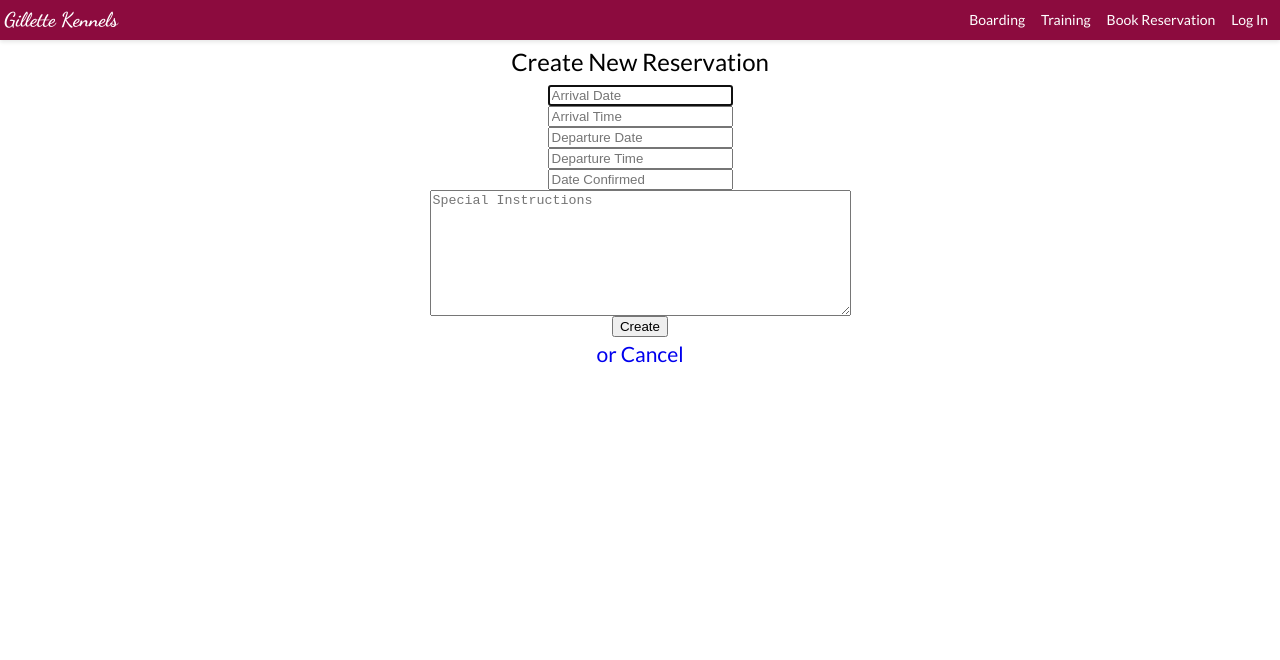
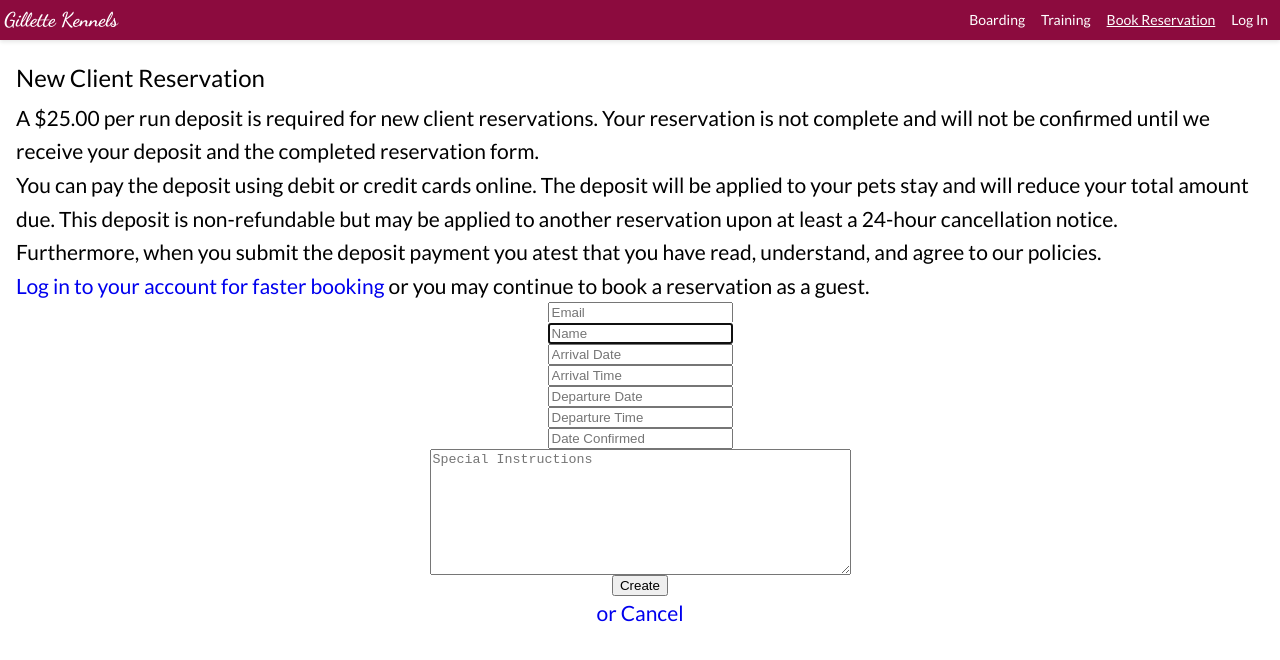
Before and after one commit to k6alvarez/kennel-nextjs-app, a Next.js app: page /create-reservation in a window 1280 px wide. Shown: the top 660 px of the page. Built offline with nearby package versions, Linux system fonts and the light colour scheme; no server answers.

Commit message:
few schema updates

```diff
--- a/components/Header.tsx
+++ b/components/Header.tsx
@@ -51,13 +51,10 @@ const NavWrapper = styled.div`
   }
 `;
 
-export const isActive: (pathname: string, routerPathname: string) => boolean = (
-  pathname,
-  routerPathname
-) => routerPathname === pathname;
-
 const Header: React.FC = () => {
   const router = useRouter();
+  const isActive: (pathname: string) => boolean = (pathname) =>
+    router.pathname === pathname;
 
   const { data: session, status } = useSession();
 
--- a/components/Layout.tsx
+++ b/components/Layout.tsx
@@ -22,7 +22,7 @@ type Props = {
 const Layout: React.FC<Props> = ({ children }) => (
   <PageWrapper>
     <Header />
-    <div>{children}</div>
+    <>{children}</>
   </PageWrapper>
 );
 
--- /dev/null
+++ b/pages/api/guest-reservation/index.ts
@@ -0,0 +1,19 @@
+import prisma from '../../../lib/prisma';
+
+// POST /api/guest-reservation
+export default async function handle(req, res) {
+  const { email, name, arrivalDate, arrivalTime, departureDate, departureTime, dateConfirmed, specialInstructions } = req.body;
+  const result = await prisma.guestReservation.create({
+    data: {
+        arrivalDate: arrivalDate,
+        arrivalTime: arrivalTime,
+        departureDate: departureDate,
+        departureTime: departureTime,
+        dateConfirmed: dateConfirmed,
+        specialInstructions: specialInstructions,
+        email: email,
+        name: name
+    },
+  });
+  res.json(result);
+}
--- a/pages/create-reservation.tsx
+++ b/pages/create-reservation.tsx
@@ -3,6 +3,7 @@ import Layout from "../components/Layout";
 import Router from "next/router";
 import Link from "next/link";
 import { useSession } from "next-auth/react";
+import { Content } from "../components/ui-kit/Base";
 
 const Reservation: React.FC = () => {
   const { data: session } = useSession();
@@ -15,32 +16,110 @@ const Reservation: React.FC = () => {
     specialInstructions: "",
   });
 
+  const [guestFields, setGuestFields] = useState({
+    email: session?.user?.email || "",
+    name: session?.user?.name || "",
+  });
+
   const submitData = async (e: React.SyntheticEvent) => {
     e.preventDefault();
+
+    if (session?.user) {
       try {
         await fetch("/api/reservation", {
           method: "POST",
           headers: { "Content-Type": "application/json" },
           body: JSON.stringify(fields),
+        }).then((res) => {
+          console.log(res, "user is logged in");
         });
-      await Router.push("/draft-reservations");
+        // await Router.push("/draft-reservations");
       } catch (error) {
         console.error(error);
+      }
+    } else {
+      try {
+        await fetch("/api/guest-reservation", {
+          method: "POST",
+          headers: { "Content-Type": "application/json" },
+          body: JSON.stringify({ ...guestFields, ...fields }),
+        }).then((res) => {
+          console.log(res, "user is not logged in");
+        });
+        // await Router.push("/draft-reservations");
+      } catch (error) {
+        console.error(error);
+      }
     }
   };
 
   return (
     <Layout>
-      <div>
-        {session && (
-          <Link href="/draft-reservations">
-            <a>Pending Reservations</a>
+      <Content>
+        <h1>{!session?.user ? "New Client" : "Client"} Reservation</h1>
+        {!session?.user && (
+          <>
+            <p>
+              A $25.00 per run deposit is required for new client reservations.
+              Your reservation is not complete and will not be confirmed until
+              we receive your deposit and the completed reservation form.
+            </p>
+            <p>
+              You can pay the deposit using debit or credit cards online. The
+              deposit will be applied to your pets stay and will reduce your
+              total amount due. This deposit is non-refundable but may be
+              applied to another reservation upon at least a 24-hour
+              cancellation notice.
+            </p>
+            <p>
+              Furthermore, when you submit the deposit payment you atest that
+              you have read, understand, and agree to our policies.
+            </p>{" "}
+            <p>
+              <Link href="/api/auth/signin">
+                <a>Log in to your account for faster booking</a>
               </Link>
+              <span>
+                {" "}
+                or you may continue to book a reservation as a guest.
+              </span>
+            </p>
+          </>
         )}
         <form onSubmit={submitData}>
-          <h1>Create New Reservation</h1>
+          {session ? (
+            <>
+              <input
+                disabled
+                placeholder="Email"
+                type="text"
+                value={session.user.email}
+              />
+            </>
+          ) : (
+            <>
               <input
                 autoFocus
+                onChange={(e) =>
+                  setGuestFields({ ...guestFields, email: e.target.value })
+                }
+                placeholder="Email"
+                type="text"
+                value={guestFields.email}
+              />
+              <input
+                autoFocus
+                onChange={(e) =>
+                  setGuestFields({ ...guestFields, name: e.target.value })
+                }
+                placeholder="Name"
+                type="text"
+                value={guestFields.name}
+              />
+            </>
+          )}
+          <>
+            <input
               onChange={(e) =>
                 setFields({ ...fields, arrivalDate: e.target.value })
               }
@@ -94,8 +173,9 @@ const Reservation: React.FC = () => {
             <a href="#" onClick={() => Router.push("/")}>
               or Cancel
             </a>
+          </>
         </form>
-      </div>
+      </Content>
     </Layout>
   );
 };
```
Also changed, not shown: pages/api/auth/[...nextauth].ts (+5 -5 lines), 1 other file (tests, documents, lock files or other folders). Lines whose indentation alone changed are shown as unchanged.
